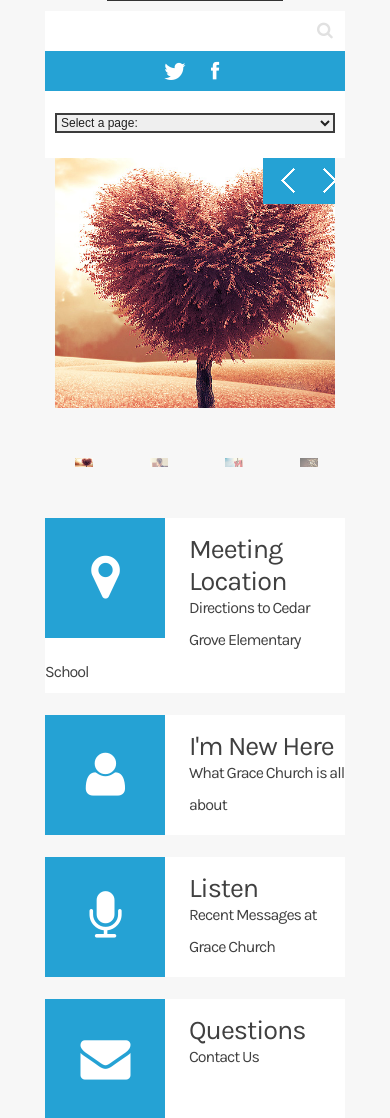
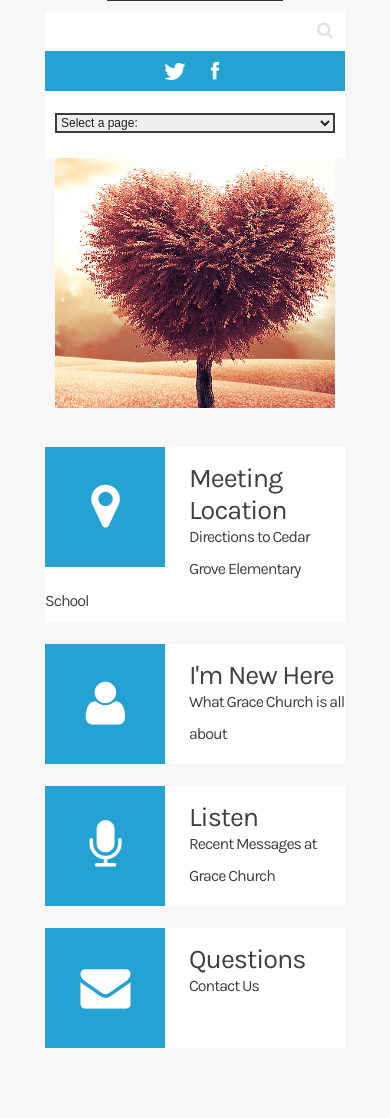
Before and after one commit to nukeulis/gracechurch, a PHP site: page / in a window 390 px wide. Shown: the part 175-1293 px from the top of the page. Run offline with PHP 8.4, Linux system fonts and the light colour scheme; some web fonts are replaced.

Commit message:
Mobile Home Page Styling
Modified styling on home page with responsive layouts

```diff
--- a/css/camera.css
+++ b/css/camera.css
@@ -1,12 +1,8 @@
-
-
  /**************************
 *
 *	GENERAL
 *
 **************************/
-
-
 
 .slider_wrapper {
 	overflow: hidden;
@@ -144,7 +140,6 @@
 	display: none;
 }
 
-
 .slide_wrapper .camera_prev{
 	background: url(../images/prevnext_bg.png) 0 0 repeat;
 	width: 70px;
@@ -183,15 +178,12 @@
 	height: 20px;
 }
 
-
-
 .slide_wrapper .camera_next {
 	background: url(../images/prevnext_bg.png) 0 0 repeat;
 	width: 70px;
 	top: 0  !important;
 	bottom: 0;
 	height: auto !important;
-
 	right: -80px;
 	display: block;
 	position: absolute;
@@ -208,11 +200,10 @@
     top: -51px;
 }
 
-
 .camera_thumbs_cont > div {
-	float: left;
+	float:left;
 	width: 100%;
-
+    align-content: center;
 }
 .camera_thumbs_cont ul {
 	overflow: hidden;
@@ -224,7 +215,6 @@
 	/*background-color: #b8684f;*/
 }
 .camera_thumbs_cont ul li {
-
 	display: inline;
 }
 .camera_thumbs_cont ul li > img {
@@ -256,18 +246,14 @@
 	position: relative;
 }
 
-
-
 .caption {
 	/*left: -80px;*/
 	border-left: 5px solid #25a2d4;
 	background-color: #323232;
 	width: 385px;
 	position: absolute;
-	top: 250px;
-
+	bottom: 60px;
 }
-
 
 
 /**************************
@@ -288,13 +274,10 @@
 	float: left;	right: 0;
 	z-index: 999;
 	text-align: left;
-
 }
 
 .camera_pag_ul {
  	overflow: hidden;
-
-
 }
 
 .camera_pag ul li {
@@ -320,7 +303,6 @@
 	cursor: pointer;
 }
 
-
 **************************/
 .camera_prev {
 	display: block;
@@ -336,7 +318,6 @@
 	-o-transition: 0.5s ease;
 	-webkit-transition: 0.5s ease;
 }
-
 
 .camera_next {
 	right: 80px;
@@ -355,7 +336,6 @@
 
 }
 
-
 .camera_prev:hover, .camera_next:hover {
 	background-color: #323232;
 	cursor: pointer;
--- a/css/style.css
+++ b/css/style.css
@@ -895,50 +895,32 @@ footer h4 {
  body {
  min-width: 768px;
 }
-
-
 .page1_block .p1_title {
 	padding-top: 24px;
 }
-
 .min {
 	width: 204px;
 }
-
-
 .slider_wrapper {
 	height: 405px !important;
 }
-
-.page1 .camera_thumbs_cont ul {
-	margin-top: 0 !important;
-	margin-left: -64px !important;
+.page1 .camera_thumbs_cont {
+    margin-bottom: 0 !important;
 }
-
-.caption {
-	left: -64px !important;
-}
-
 .camera_prev {
-	left: -64px !important;
 	bottom: 22px !important;
 }
-
 .camera_next {
-	left: -18px !important;
+	left: 46px !important;
 	bottom: 22px !important;
 }
-
  .nowrap {
  white-space: normal;
 }
-
-
  .map address {
  float: left;
  margin-right: 30px;
 }
-
  .map address+address {
  	margin-top: 0;
  }
@@ -958,80 +940,63 @@ footer h4 {
  .extra_wrapper {
  overflow: visible;
 }
-
 .map figure {
 	margin-bottom: 15px;
 }
-
 .table1 tbody td:first-child {
 	padding-right: 20px;
 	padding-top: 20px;
 	padding-bottom: 20px;
 	width: 80px;
-
  }
 .table1 thead th:first-child {	padding-left: 3px !important;}
 .table1 thead td:first-child {
 	padding-left: 3px !important;
 }
-
 .table1  td:first-child {
     width: 80px;
-
 }
-
 ul.list {
 	width: 35%;
 }
+}
 
-}
+/*=========HORIZONTAL MOBILE LAYOUT=============**/
 @media only screen and (max-width: 767px) {
  body {
  min-width: 420px;
 }
-
-
 
 .table1 thead th {	padding-left: 0 !important;	padding-right: 4px !important;}
 .table1 thead td {
 	padding-left: 0 !important;
 	padding-right: 4px !important;
 }
-
 .table1 tbody td:first-child {
-
     width: auto;
-
 }
-
 .table1 td {
 	padding-right: 10px !important;
 }
 .table1  td:first-child {
 	padding-right: 0 !important;
 	width: auto;
-
  }
-
 .video img {
 	width: 100%;
 }
-
 a.link1.lnk1 {
 	margin-bottom: 40px;
 }
-
 #search {
 	float: none;
 	width: auto !important;
 }
-
 .head_top  {
 	padding-top: 0;
 	float: none;
 	padding-bottom: 0;
 }
-
 .socials {
 	background: #25a2d4;
 	float: none;
@@ -1039,10 +1004,7 @@ a.link1.lnk1 {
 	text-align: center;
 	word-spacing: -3px;
 }
-
-
 .socials a {
-
 	float: none;
 	display: inline-block;
 }
@@ -1050,87 +1012,75 @@ a.link1.lnk1 {
 	padding-left: 15px;
 	padding-right: 15px;
 }
-
 .min {
 	float: none;
 	width: auto;
 	margin-left: 0;
 	margin-right: 0;
 }
-
 .off1 {
 	margin-bottom: 0;
 }
-
 .head {
 	margin-top: 50px;
 }
-
 ul.list {
 	width: auto;
 	margin-left: 0 !important;
 }
-
 ul.list  {
 	margin-top: 10px;
 }
-
 .page1_block .clear {
 	height: 0;
 }
-
 .page1 .camera_thumbs_cont ul {
 	margin-top: 0 !important;
 	margin-left: 0px !important;
 	width: 420px !important;
+    top:-91px;
 }
-
 .camera_thumbs_cont ul li {
 	display: block !important;
 	float: left !important;
 	width: 25% !important;
 
 }
-
 .camera_thumbs_cont ul li img {
 	max-width: 100%;
 }
-
-
 .caption {
 	display: none;
 }
-
+.camera_command_wrap {
+    display:none !important;
+}
 .camera_prev {
-	left: auto !important;
+	/*left: auto !important;
 	right: 46px !important;
 	top: 0px !important;
-	bottom: auto !important;
+	bottom: auto !important;*/
+    display: none !important;
 }
-
 .camera_next {
-	left: auto !important;
+	/*left: auto !important;
 	right: 0px !important;
 	top: 0 !important;
-	bottom: auto !important;
+	bottom: auto !important;*/
+    display: none !important;
 }
-
 .page1_block  .box {
 	margin-bottom: 22px;
 }
-
-
 .img_inner {
 width: 100% !important;
 float: none !important;
 margin-right: 0 !important;
 margin-bottom: 20px !important;
 }
-
 .img_inner img {
 	width: 100%;
 }
-
  header {
  position: relative;
 }
@@ -1155,7 +1105,6 @@ margin-bottom: 20px !important;
  .map address {
  	margin-right: 0;
 }
-
  .map address+address {
  	margin-left: 20px;
  }
@@ -1165,65 +1114,58 @@ margin-bottom: 20px !important;
  margin-right: 20px !important;
  margin-top: 4px !important;
 }
-
-
  .img_inner {
  margin-top: 20px;
 }
-
 .slider_wrapper {
 	height: 305px !important;
 }
-
 footer .grid_2 {
 	float: left !important;
 	width: 50% !important;
 }
-
 footer .clear1 {
 	clear: both;
 }
+}
 
-}
+/*=========VERTICAL MOBILE LAYOUT=============**/
 @media only screen and (max-width: 479px) {
  body {
  min-width: 300px;
 }
-
 .table1{
 	font-size: 11px;
 }
-
  .table1  a {
  	font-size: 10px;
  	padding-left: 3px;
  	padding-right: 3px;
  }
-
 .table1 thead{
 	font-size: 12px;
 }
-
 .table1 tbody td + td + td + td {
 	text-align: left;
 }
-
 .table1 td {
 	padding-right: 2px !important;
 }
-
 .page1_block .p1_title {
     padding-top: 15px;
 }
-
 .page1_block .p1_title {
     font-size: 27px;
 }
-
-.page1 .camera_thumbs_cont ul {
-	width: 300px !important;
+.camera_command_wrap {
+    display:none !important;
 }
-
+.camera_next  {
+    display:none !important;
+}
+.camera_prev {
+    display:none !important;
+}
 .slider_wrapper {
 	height: 289px !important;
 }
--- a/menu.html
+++ b/menu.html
@@ -1,9 +1,9 @@
 <div class="menu_block">
     <nav class="horizontal-nav full-width horizontalNav-notprocessed">
         <ul class="sf-menu">
-            <li><a href="index.php">home</a></li>
+            <li><a href="index.php">Home</a></li>
             <li>
-                <a href="about.php">about</a>
+                <a href="about.php">About</a>
                 <ul>
                     <li><a href="about.php#beliefs">What We Believe</a>
                     <li><a href="about.php#gettinginvolved">Getting Involved</a>
```
Lines whose indentation alone changed are shown as unchanged.
